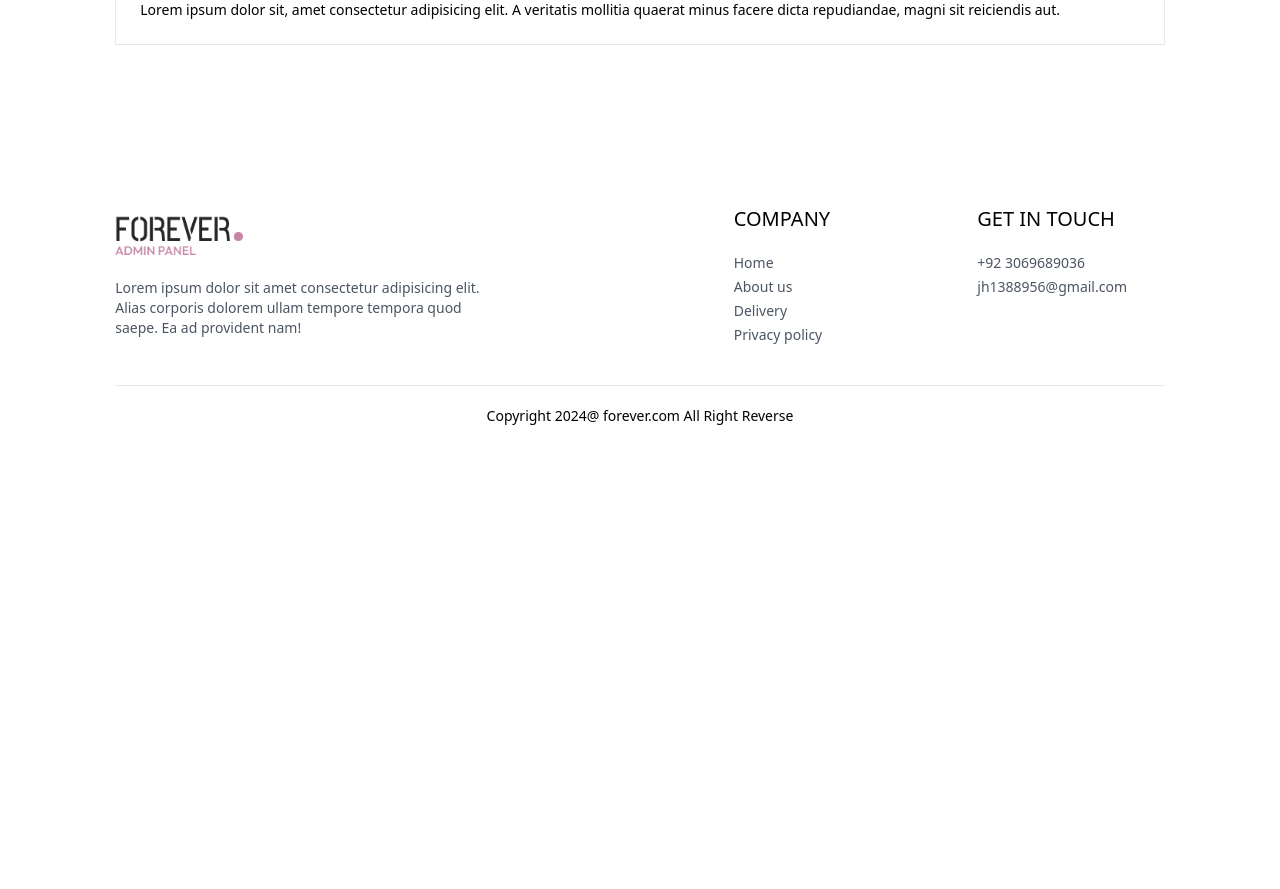
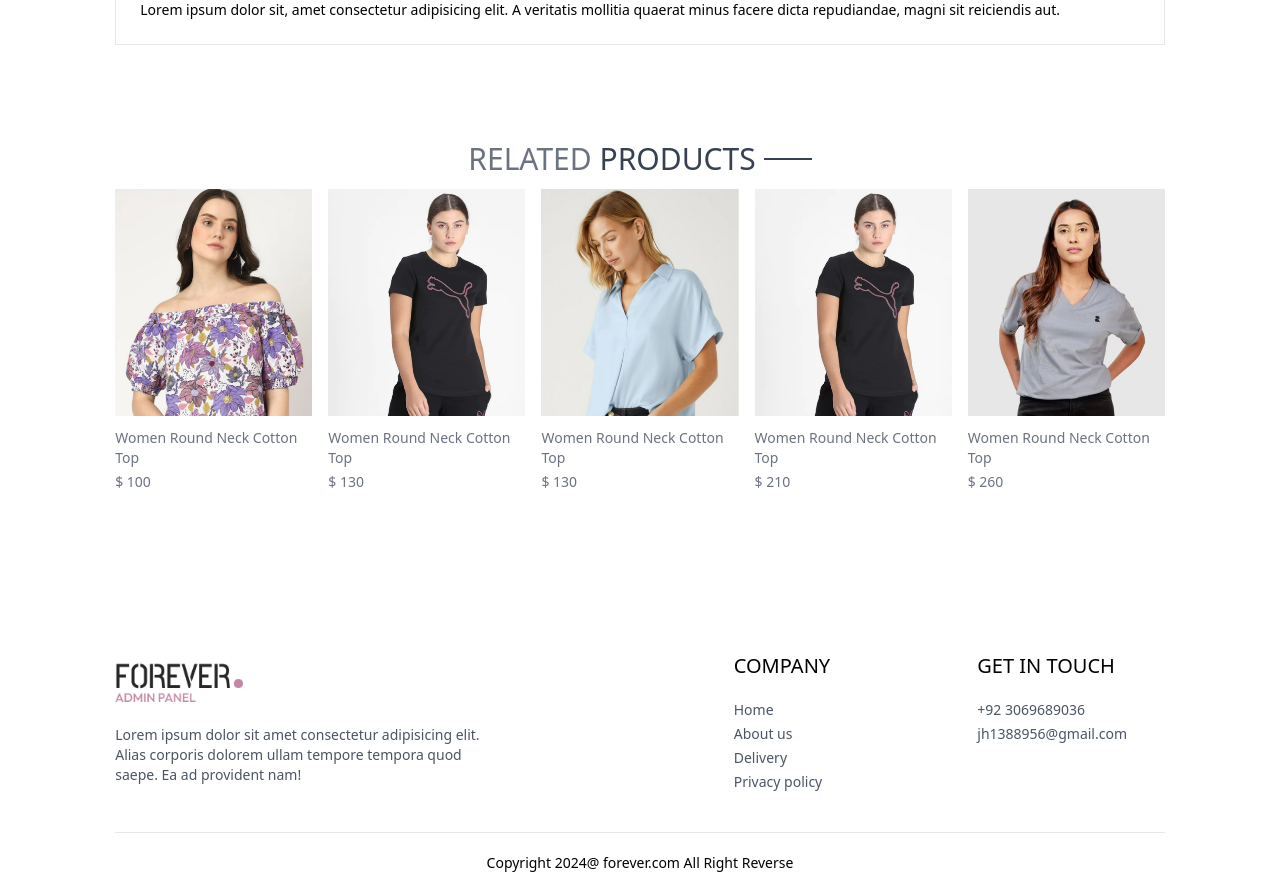
Before and after one commit to Jalalhussain1/E-Commerce-Website, a React (Vite) app in the folder E-commerce/: page /product/aaaaa in a window 1280 px wide. Shown: the part 880-1769 px from the top of the page. Before the commit the page ends 1326 px from the top, so only its background shows below. Built offline with nearby package versions, Linux system fonts and the light colour scheme.

Commit message:
complete the profuct page

```diff
--- a/E-commerce/src/Pages/Product.jsx
+++ b/E-commerce/src/Pages/Product.jsx
@@ -2,6 +2,7 @@
 import { useParams } from 'react-router-dom'
 import { ShopContext } from '../context/ShopContext'
 import { assets } from '../assets/assets';
+import RelatedProduct from '../components/RelatedProduct';
 
 const Product = () => {
   const {ProductId} = useParams();
@@ -84,6 +85,7 @@
         </div>
         {/* display relative products */}
 
+        <RelatedProduct  category={productData.category} subCategory={productData.subCategory}/>
       </div>
 
   ) : <div className='opacity-0'></div>
--- a/E-commerce/src/components/RelatedProduct.jsx
+++ b/E-commerce/src/components/RelatedProduct.jsx
@@ -0,0 +1,37 @@
+import React, { useContext, useEffect, useState } from 'react'
+import { ShopContext } from '../context/ShopContext'
+import { products } from '../assets/assets';
+import Title from './Title'
+import Productitem from '../components/Productitem'
+
+const RelatedProduct = ({category,subCategory}) => {
+const {product} = useContext(ShopContext);
+const [related,setRelated] = useState([]);
+
+
+useEffect(() => {
+  if(products.length > 0) {
+       let productsCopy = products.slice();
+
+       productsCopy = productsCopy.filter((item) => category === item.category);
+       productsCopy = productsCopy.filter((item) => subCategory === item.subCategory);
+
+       setRelated(productsCopy.slice(0,5));
+  }
+},[product])
+
+  return (
+    <div className='my-24'>
+      <div className='text-center text-3xl y-2'>
+        <Title text1={'RELATED'} text2={'PRODUCTS'} />
+      </div>
+      <div className='grid grid-cols-2  sm:grid-cols-3  md:grid-cols-4 lg:grid-cols-5 gap-4 gap-y-6'>
+        {related.map((item,index)=> (
+          <Productitem key={index} id={item._id} name={item.name} price={item.price} image={item.image}/>
+        ))}
+      </div>
+    </div>
+  )
+}
+
+export default RelatedProduct
```
